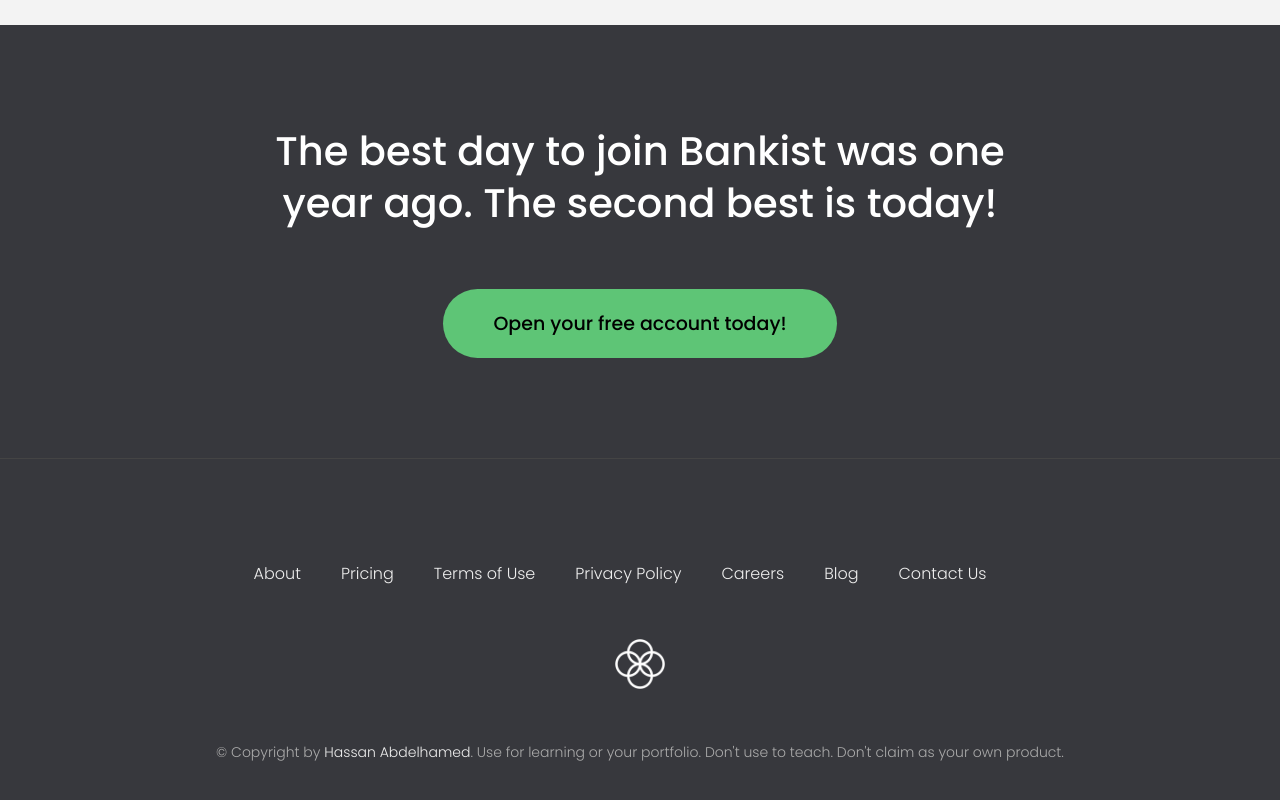
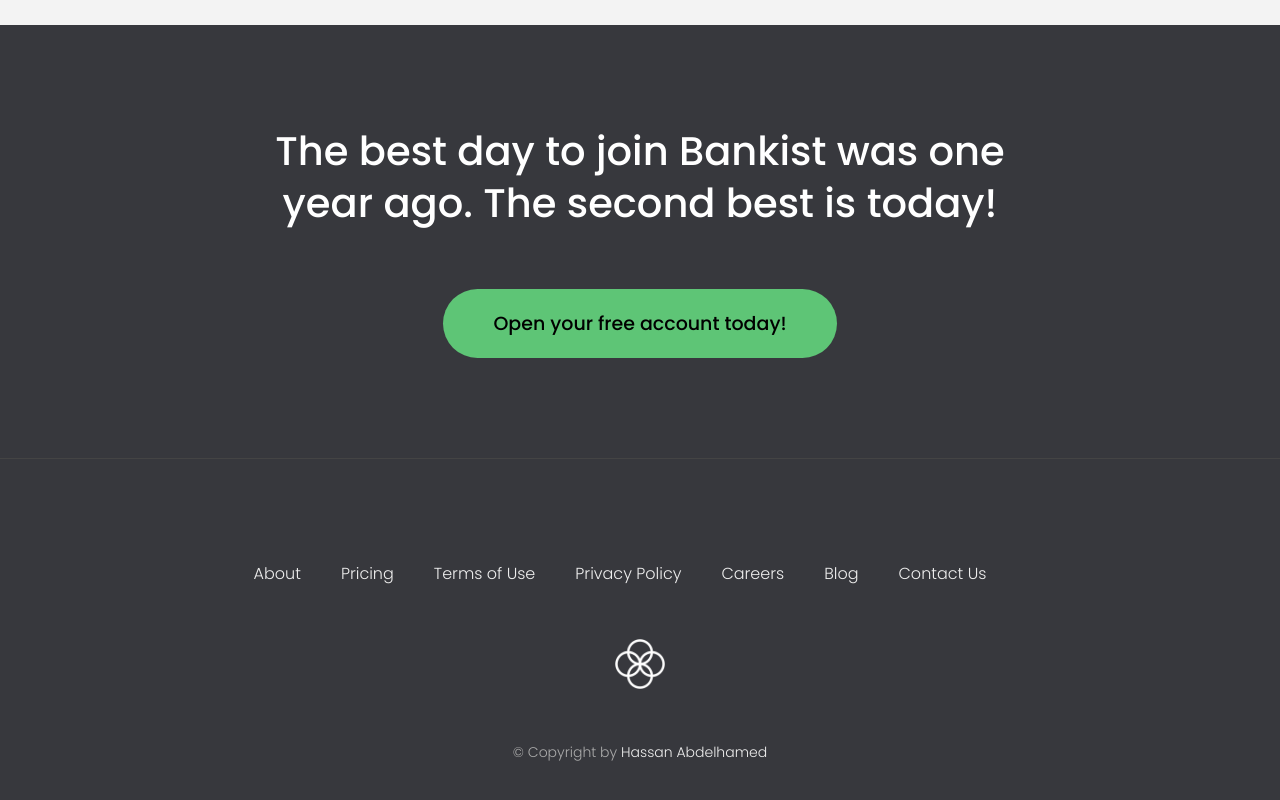
Before and after one commit to HassanAbdelhamed22/Bankist, a plain HTML site: page index.html in a window 1280 px wide. Shown: the part 4171-4971 px from the top of the page. Drawn offline with Linux system fonts and the light colour scheme.

Commit message:
Add files via upload

```diff
--- a/index.html
+++ b/index.html
@@ -324,8 +324,7 @@
           target="_blank"
           href="https://www.linkedin.com/in/hassanabdelhamedh22/"
           >Hassan Abdelhamed</a
-        >. Use for learning or your portfolio. Don't use to teach. Don't claim
-        as your own product.
+        >
       </p>
     </footer>
 
```
